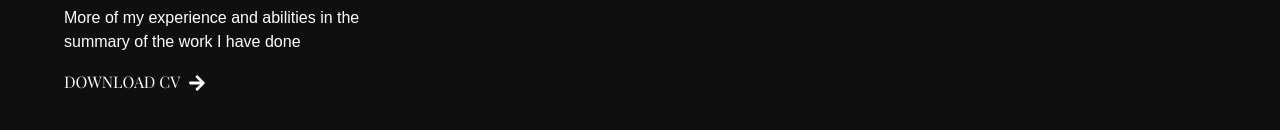
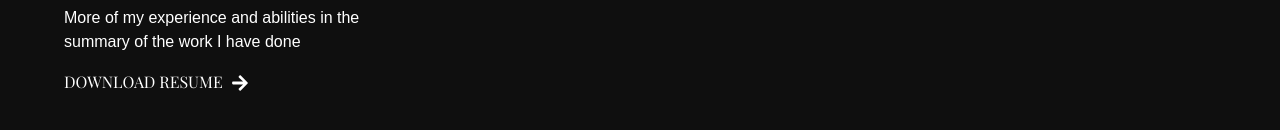
Before and after one commit to eskrimpistachio/fatih-portfolio-fe, a Next.js app: page / in a window 1280 px wide. Shown: the part 492-622 px from the top of the page. Built offline with nearby package versions, Linux system fonts and the light colour scheme; a web font is replaced by a local one.

Commit message:
update CV file

```diff
--- a/app/page.tsx
+++ b/app/page.tsx
@@ -36,10 +36,10 @@ export default function Home() {
               have done
             </h6>
             <a
-              href="https://drive.google.com/file/d/1RlJ22mPFDR2_4bCpmoWVesHfRS4MnQnP/view?usp=sharing"
+              href="https://drive.google.com/file/d/1GN7-1qRy7CMRPMuKhu1-1aT31s-Yq9cM/view?usp=sharing"
               className="flex flex-row gap-2 playfair hover:font-bold"
             >
-              <h6>DOWNLOAD CV</h6>
+              <h6>DOWNLOAD RESUME</h6>
               <FaArrowRight className="text-lg mt-1" />
             </a>
           </div>
```
